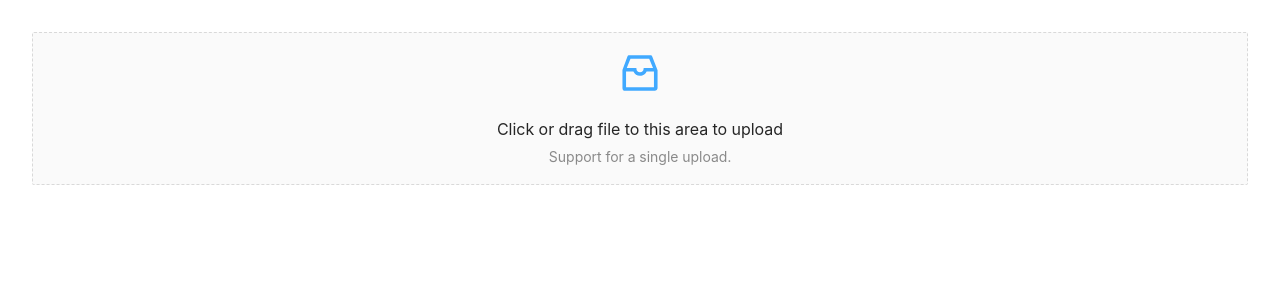
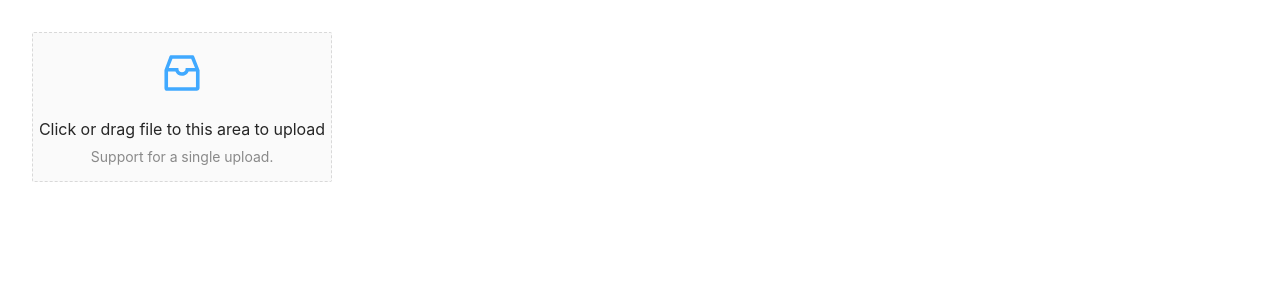
Before and after one commit to nazarimilad/open-intelligence-frontend, a React (Create React App) app in the folder open-intelligence-frontend/: page / in a window 1280 px wide. Shown: the top 300 px of the page. Built offline with nearby package versions, Linux system fonts and the light colour scheme.

Commit message:
Make it possible to view response processing images

```diff
--- a/open-intelligence-frontend/src/App.js
+++ b/open-intelligence-frontend/src/App.js
@@ -2,14 +2,35 @@ import React from 'react';
 import "../node_modules/antd/dist/antd.css";
 import './App.scss';
 import SimpleReactFileUpload from "./components/react-file-upload";
+import { ResultView } from "./components/result-view";
 
+class App extends React.Component {
+  constructor(props) {
+    super(props);
+    this.state = {
+      serverResult: null
+    };
+  }
 
-function App() {
-  return (
-    <div className="App">
-      <SimpleReactFileUpload></SimpleReactFileUpload>
-    </div>
-  );
+  uploadCallback = (uploadData) => {
+    this.setState({ serverResult: uploadData });
+    console.log(this.state.serverResult)
+    this.render()
+  }
+
+  render() {
+    let result
+    if (this.state.serverResult) {
+      result = <ResultView serverResult={this.state.serverResult} className="result"></ResultView>
+    }
+    return (
+      <div className="App">
+        <SimpleReactFileUpload callbackFromParent={this.uploadCallback}></SimpleReactFileUpload>
+        {result}
+      </div>
+    );
+  }
+
 }
 
 export default App;
--- a/open-intelligence-frontend/src/App.scss
+++ b/open-intelligence-frontend/src/App.scss
@@ -1,3 +1,5 @@
 .App {
     padding: 2rem;
+    display: flex;
+    flex-wrap: wrap;
 }
--- a/open-intelligence-frontend/src/components/react-file-upload.js
+++ b/open-intelligence-frontend/src/components/react-file-upload.js
@@ -1,19 +1,23 @@
 import React from 'react'
 import { Upload, message } from 'antd';
 import { InboxOutlined } from '@ant-design/icons';
+import "./upload.scss"
 
 const { Dragger } = Upload;
 
-const props = {
+class SimpleReactFileUpload extends React.Component {
+  constructor(props) {
+    super(props);
+    this.state = {
         name: "file",
         multiple: false,
         accept: ".png,.jpg,.jpeg",
         showUploadList: false,
-    action: "http://192.168.1.7:5000/detection/table",
+        action: "http://localhost:5000/detection/table",
         onChange(info) {
             const { status } = info.file;
             if (status !== "uploading") {
-            console.log(info.file, info.fileList);
+                props.callbackFromParent(info.file.response);
             }
             if (status === "done") {
                 message.success(`${info.file.name} file uploaded successfully.`);
@@ -21,14 +25,14 @@ const props = {
             else if (status === "error") {
                 message.error(`${info.file.name} file upload failed.`);
             }
-    },
-};
-
-class SimpleReactFileUpload extends React.Component {
+        }
+    }
+  }
 
     render() {
         return (
-            <Dragger {...props}>
+            <div className="upload">
+                <Dragger {...this.state}>
                     <p className="ant-upload-drag-icon">
                         <InboxOutlined />
                     </p>
@@ -37,6 +41,7 @@ class SimpleReactFileUpload extends React.Component {
                         Support for a single upload.
                     </p>
                 </Dragger>
+            </div>
         )
     }
 }
--- /dev/null
+++ b/open-intelligence-frontend/src/components/result-view/index.js
@@ -0,0 +1,3 @@
+import ResultView from "./result-view";
+
+export { ResultView }
--- /dev/null
+++ b/open-intelligence-frontend/src/components/result-view/result-image/index.js
@@ -0,0 +1,3 @@
+import ResultImage from "./result-image";
+
+export { ResultImage }
--- /dev/null
+++ b/open-intelligence-frontend/src/components/result-view/result-image/result-image.js
@@ -0,0 +1,23 @@
+import React from 'react'
+import { Card } from 'antd';
+import "./result-image.scss";
+
+const { Meta } = Card;
+
+class ResultImage extends React.Component {
+    render() {
+        return (
+            <div className="resultImage">
+                <Card
+                    hoverable
+                    style={{ width: 540 }}
+                    cover={<img alt={this.props.title} src={this.props.url} />}
+                >
+                    <Meta title={this.props.title}></Meta>
+                </Card>
+            </div>
+        )
+    }
+}
+
+export default ResultImage;
--- /dev/null
+++ b/open-intelligence-frontend/src/components/result-view/result-image/result-image.scss
@@ -0,0 +1,6 @@
+.resultImage {
+    margin-bottom: 2rem;
+    @media only screen and (min-width: 950px) {
+        margin-left: 2rem;
+    }
+}
--- /dev/null
+++ b/open-intelligence-frontend/src/components/result-view/result-view.js
@@ -0,0 +1,25 @@
+import React from 'react'
+import "./result-view.scss";
+import { ResultImage } from "./result-image";
+
+class ResultView extends React.Component {
+    constructor(props) {
+        super(props)
+        this.state = {
+            serverResult: props.serverResult
+        }
+    }
+
+    render() {
+        const images = this.props.serverResult.processing.map(image =>
+            <ResultImage title={Object.keys(image)[0]} url={image[Object.keys(image)[0]]}></ResultImage>
+        )
+        return (
+            <div className="result">
+                {images}
+            </div>
+        )
+    }
+}
+
+export default ResultView;
--- /dev/null
+++ b/open-intelligence-frontend/src/components/result-view/result-view.scss
@@ -0,0 +1,3 @@
+.result {
+    flex-grow: 4;
+}
--- /dev/null
+++ b/open-intelligence-frontend/src/components/upload.scss
@@ -0,0 +1,6 @@
+.upload {
+    max-width: 300px;
+    width: 300px;
+    height: 150px;
+    flex-grow: 1;
+}
```
Lines whose indentation alone changed are shown as unchanged.
